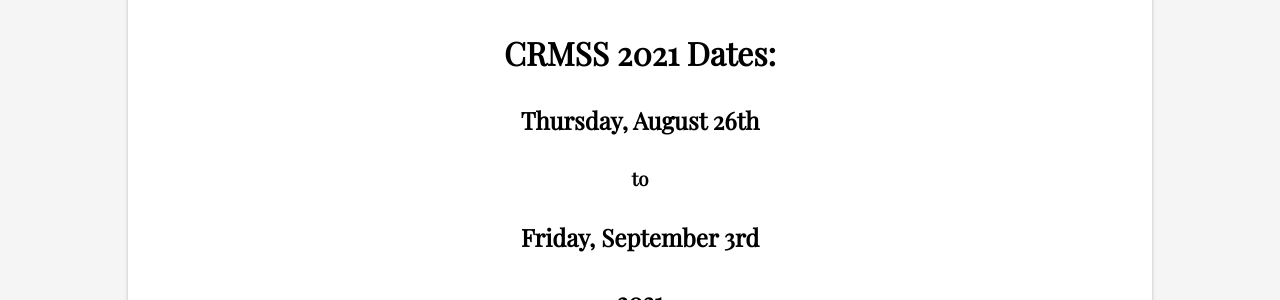
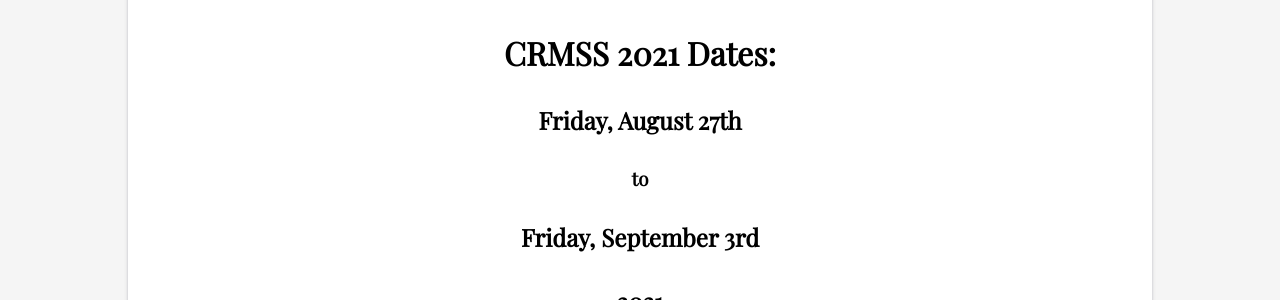
Before and after one commit to gregskidmore/crmss, a Jekyll site: the page built from index.html, in a window 1280 px wide and 900 px high, scrolled down 705 px. Shown: the part 156-456 px from the top of the window. Built offline with Jekyll 4.4.1, drawn with Linux system fonts in a browser that asks for light colours.

Commit message:
Changed the dates of the course

```diff
--- a/index.html
+++ b/index.html
@@ -49,7 +49,7 @@
   <hr />
 
   <h1>CRMSS 2021 Dates:</h1>
-  <h2 style="margin-bottom: 0px">Thursday, August 26th</h2>
+  <h2 style="margin-bottom: 0px">Friday, August 27th</h2>
   <h3>to</h3>
   <h2 style="padding-bottom: 20px">Friday, September 3rd<br /><br />2021</h2>
 
```
Also changed, not shown: 1 other file.
